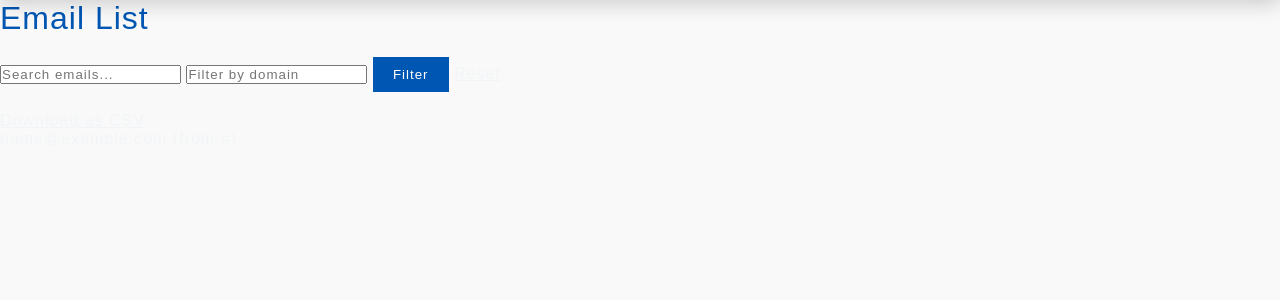
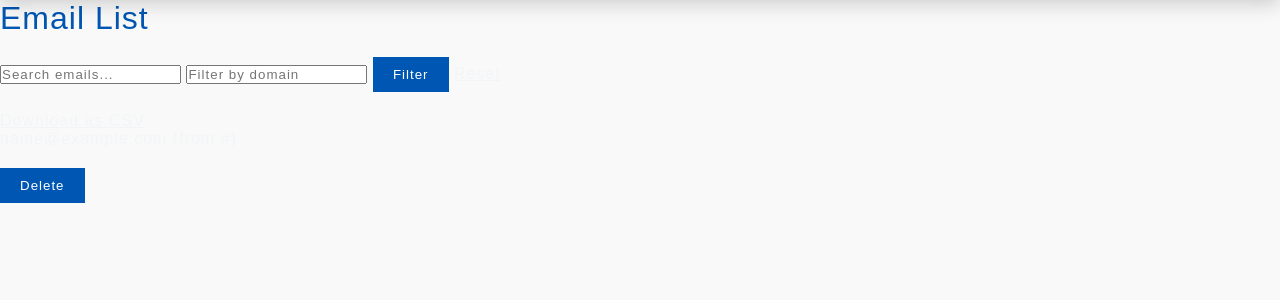
Before and after one commit to Mutukukioko/webscraper, a Django app: page /scrape/emails/ in a window 1280 px wide. Shown: the part 96-396 px from the top of the page. Run offline with Django 5.2, Linux system fonts and the light colour scheme; tables that the repository leaves empty hold one stand-in row (values such as "Sample post").

Commit message:
auto: Add delete action for individual emails
Let users remove unwanted email records with a confirm-protected delete button.

```diff
--- a/scraper/templates/scraper/email_list.html
+++ b/scraper/templates/scraper/email_list.html
@@ -15,7 +15,13 @@
     </p>
     <ul>
         {% for email in page_obj %}
-            <li>{{ email.email }} (from {{ email.url }})</li>
+            <li>
+                {{ email.email }} (from {{ email.url }})
+                <form method="post" action="{% url 'email_delete' email.pk %}" class="inline-form">
+                    {% csrf_token %}
+                    <button type="submit" onclick="return confirm('Delete {{ email.email }}?')">Delete</button>
+                </form>
+            </li>
         {% empty %}
             <li>No emails match your filters.</li>
         {% endfor %}
--- a/scraper/urls.py
+++ b/scraper/urls.py
@@ -1,12 +1,13 @@
 from django.contrib import admin
 from django.urls import path
 
-from scraper.views import email_list_view, index_view, scrape_view, stats_view
+from scraper.views import delete_email_view, email_list_view, index_view, scrape_view, stats_view
 
 urlpatterns = [
     path("", index_view, name="index"),
     path("admin/", admin.site.urls),
     path("scrape/", scrape_view, name="scrape"),
     path("emails/", email_list_view, name="email_list"),
+    path("emails/<int:pk>/delete/", delete_email_view, name="email_delete"),
     path("stats/", stats_view, name="stats"),
 ]
--- a/scraper/views.py
+++ b/scraper/views.py
@@ -45,6 +45,12 @@ def email_list_view(request):
     })
 
 
+def delete_email_view(request, pk):
+    if request.method == "POST":
+        Email.objects.filter(pk=pk).delete()
+    return redirect("email_list")
+
+
 def stats_view(request):
     emails = Email.objects.all()
     domains = {}
```
Also changed, not shown: PROGRESS.md (+1 -1 lines).
